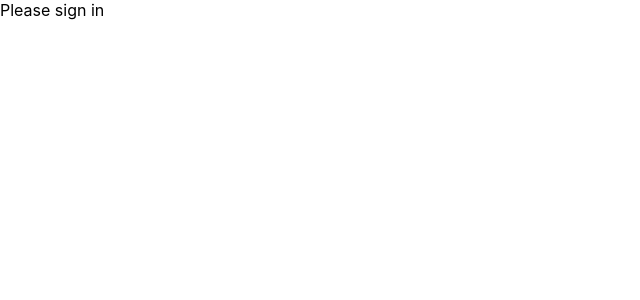
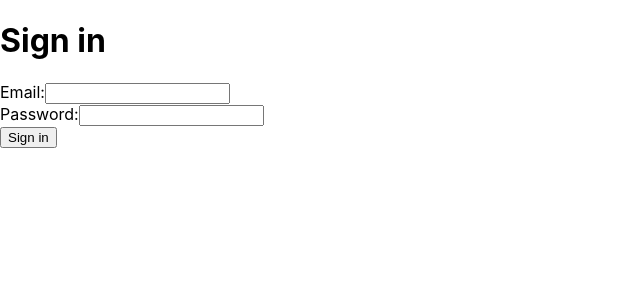
Before and after one commit to teerasej/react-simple-note-firebase, a React (Create React App) app: page / in a window 1280 px wide. Shown: the top 300 px of the page, without its empty margins (0-640 px from the left). Built offline with nearby package versions, Linux system fonts and the light colour scheme.

Commit message:
show sign in view if user not logged in

```diff
--- a/src/App.js
+++ b/src/App.js
@@ -2,6 +2,7 @@ import logo from './logo.svg';
 import './App.css';
 import { getAuth } from "firebase/auth";
 import firebaseApp from "./firebaseConfig"
+import SignInView from './components/SignInView';
 
 
 function App() {
@@ -13,7 +14,7 @@ function App() {
       {
         auth.currentUser ?
           <div>Hello</div>
-          : <div>Please sign in</div>
+          : <SignInView/>
       }
     </div>
   );
```
